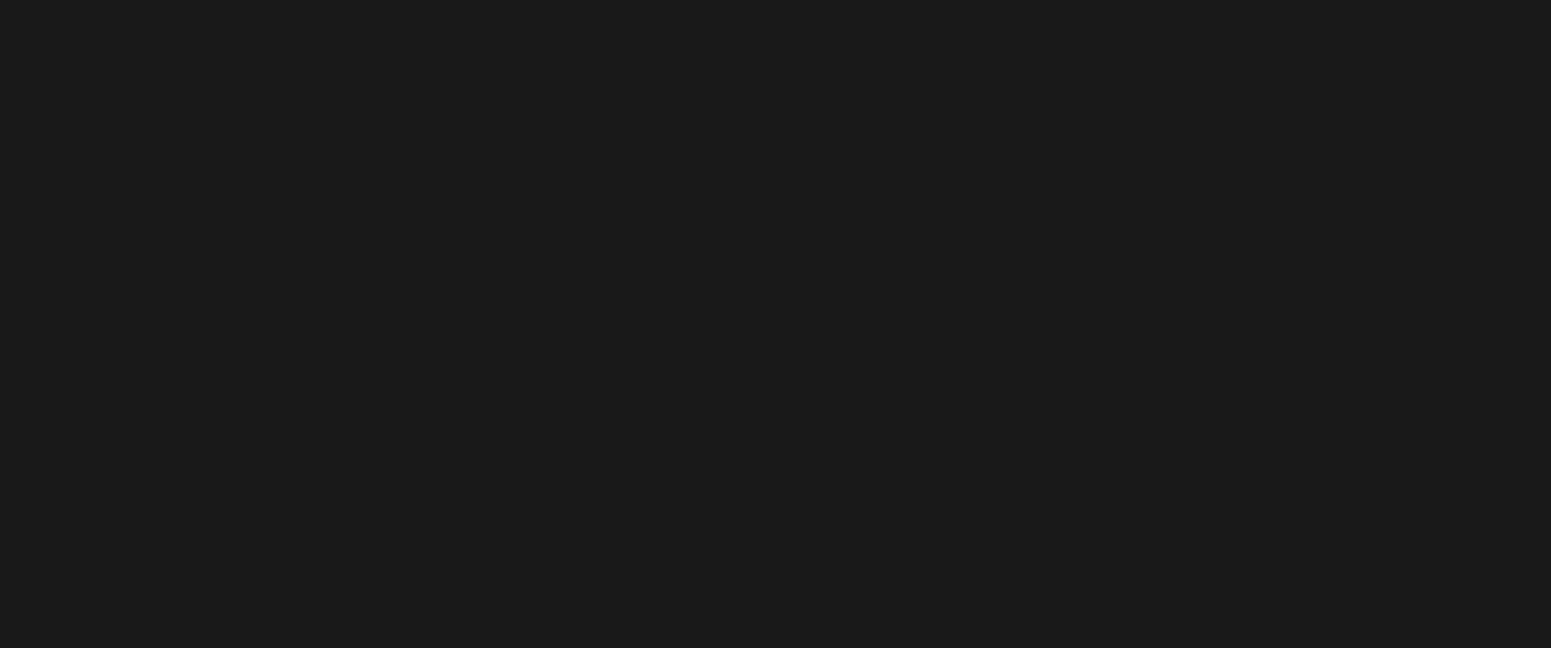
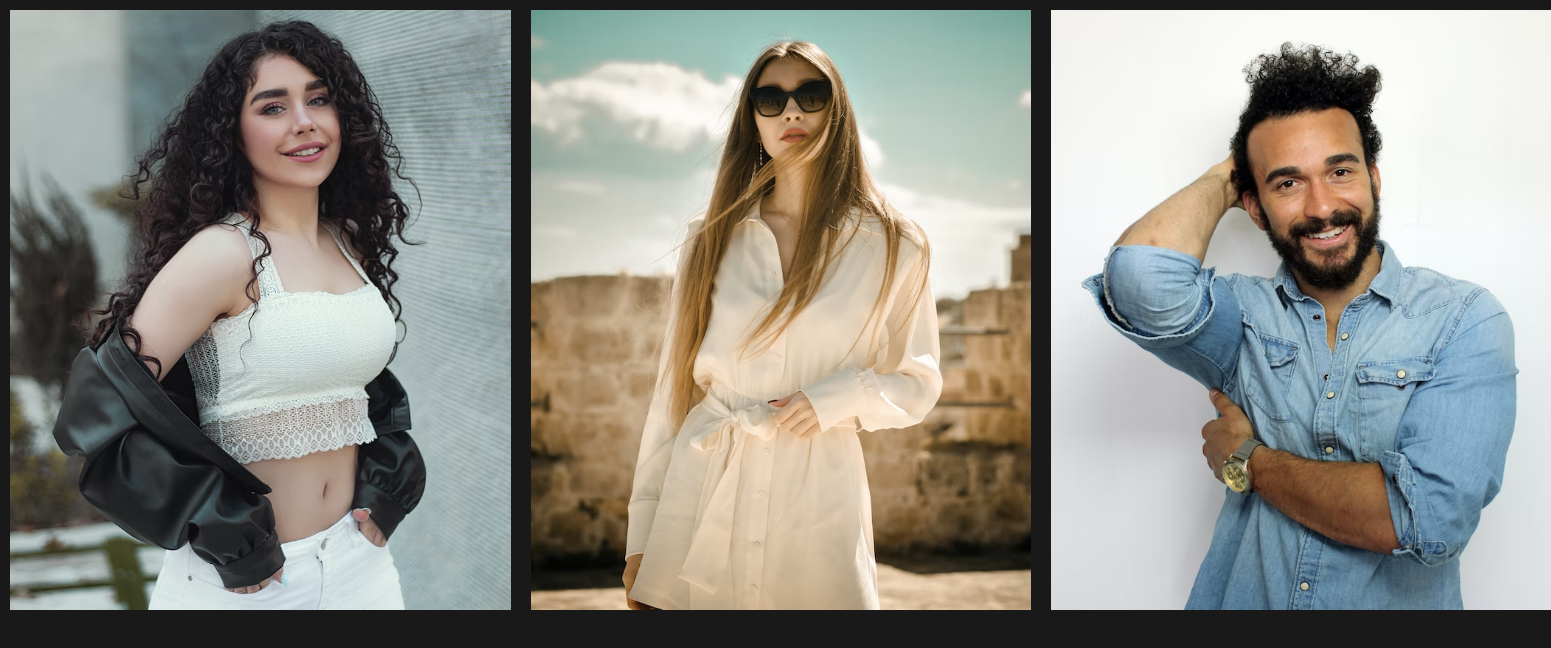
Before and after one commit to mrghkh12/Vanilla-js-Image-Gallery, a plain HTML site: page index.html in a window 1280 px wide. Shown: the whole page, 1551 px wide, since content can reach past the window. Drawn offline with Linux system fonts and the light colour scheme.

Commit message:
feat: create and set style gallery container

```diff
--- a/css/style.css
+++ b/css/style.css
@@ -7,3 +7,16 @@
 body{
     background: #191919;
 }
+
+.gallery{
+    width: 900px;
+    display: flex;
+}
+
+.gallery .row{
+    width: 100%;
+    display: grid;
+    grid-template-columns: auto auto auto;
+    grid-gap: 20px;
+    padding: 10px;
+}
--- a/index.html
+++ b/index.html
@@ -8,6 +8,13 @@
 </head>
 <body>
 
+    <div class="gallery">
+        <div class="row">
+            <span><img src="./images/image-1.png"></span>
+            <span><img src="./images/image-2.png"></span>
+            <span><img src="./images/image-3.png"></span>
+        </div>
+    </div>
 
 
     <script defer src="./scripts/script.js"></script>
```
